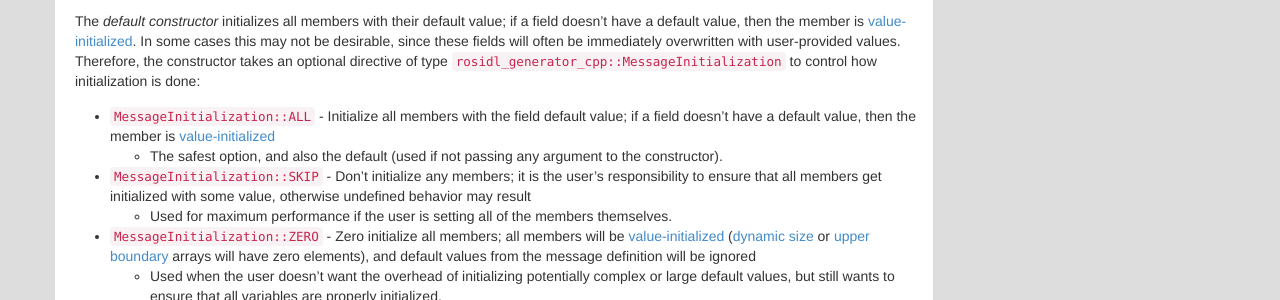
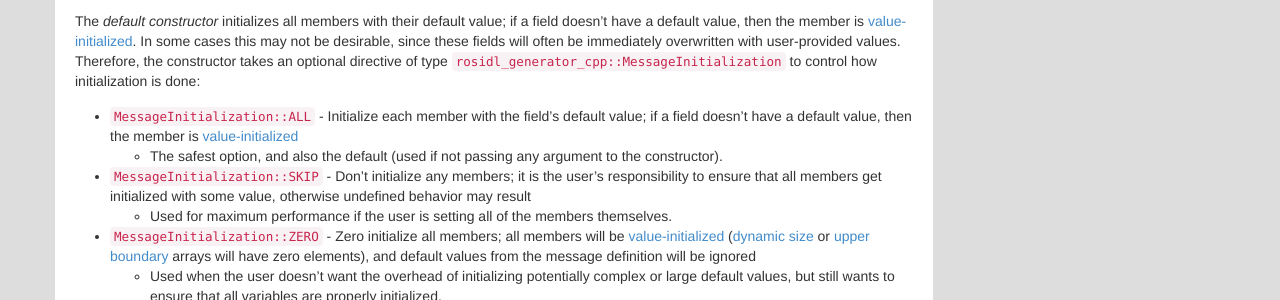
Before and after one commit to ros2/design, a Jekyll site: the page built from articles/112_generated_interfaces_cpp.md, in a window 1280 px wide and 900 px high, scrolled down 1963 px. Shown: the part 152-452 px from the top of the window. Built offline with Jekyll 4.4.1, drawn with Linux system fonts in a browser that asks for light colours; nearby versions of some CDN libraries.

Commit message:
More PR feedback.
Signed-off-by: Chris Lalancette <clalancette@openrobotics.org>

```diff
--- a/articles/112_generated_interfaces_cpp.md
+++ b/articles/112_generated_interfaces_cpp.md
@@ -109,7 +109,7 @@ The *default constructor* initializes all members with their default value; if a
 In some cases this may not be desirable, since these fields will often be immediately overwritten with user-provided values.
 Therefore, the constructor takes an optional directive of type `rosidl_generator_cpp::MessageInitialization` to control how initialization is done:
 
-- `MessageInitialization::ALL` - Initialize all members with the field default value; if a field doesn't have a default value, then the member is [value-initialized](http://en.cppreference.com/w/cpp/language/value_initialization)
+- `MessageInitialization::ALL` - Initialize each member with the field's default value; if a field doesn't have a default value, then the member is [value-initialized](http://en.cppreference.com/w/cpp/language/value_initialization)
   - The safest option, and also the default (used if not passing any argument to the constructor).
 - `MessageInitialization::SKIP` - Don't initialize any members; it is the user's responsibility to ensure that all members get initialized with some value, otherwise undefined behavior may result
   - Used for maximum performance if the user is setting all of the members themselves.
```
